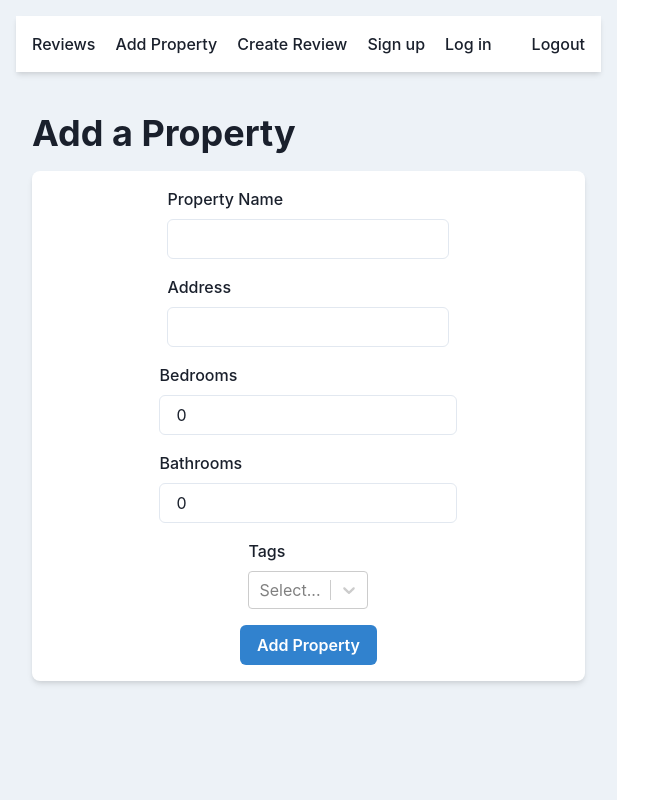
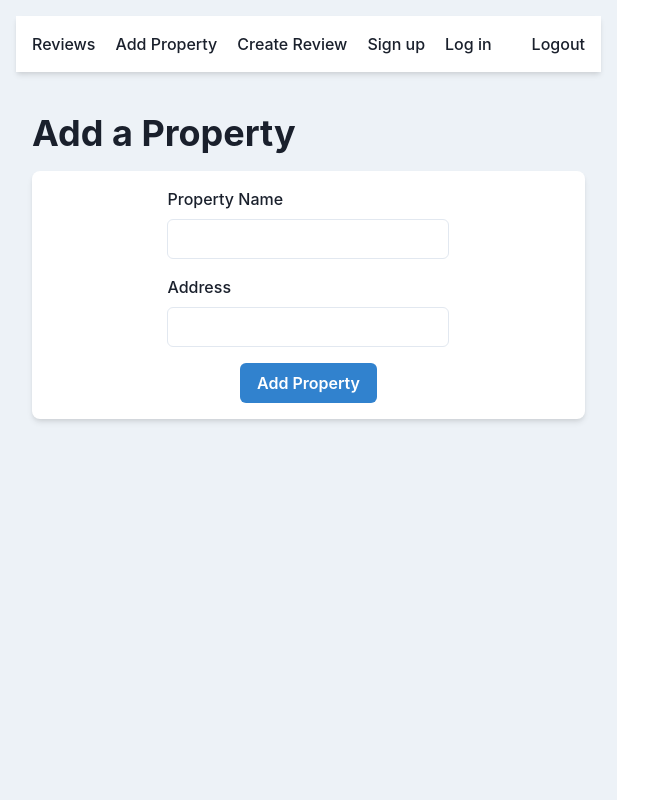
Before and after one commit to gracebw7/307-group-1, a React (Vite) app in the folder packages/react-frontend/: page /add-property in a window 1280 px wide. Shown: the whole page, without its empty margins (0-664 px from the left). Built offline with nearby package versions, Linux system fonts and the light colour scheme.

Commit message:
Revert "added tags to properties"
This reverts commit 3b63c44aaf0dc49e430d3ee1d4750fc9f8a9c9f7.

```diff
--- a/packages/react-frontend/src/components/PropertyForm.jsx
+++ b/packages/react-frontend/src/components/PropertyForm.jsx
@@ -1,35 +1,23 @@
 import { useState } from "react";
-import { Box, Button, Input, FormLabel, VStack, NumberInput, NumberInputField } from "@chakra-ui/react";
+import {
+  Box,
+  Button,
+  Input,
+  FormLabel,
+  VStack
+} from "@chakra-ui/react";
 import PropTypes from "prop-types";
-import Select from "react-select";
 
 const PropertyForm = ({ onSubmit }) => {
   const [formData, setFormData] = useState({
     name: "",
-    address: "",
-    bedrooms: 0,
-    bathrooms: 0,
-    tags: [],
+    address: ""
   });
 
   const handleChange = (e) => {
     setFormData({
       ...formData,
-      [e.target.name]: e.target.value,
-    });
-  };
-
-  const handleNumberChange = (valueAsString, valueAsNumber, name) => {
-    setFormData({
-      ...formData,
-      [name]: valueAsNumber,
-    });
-  };
-
-  const handleTagsChange = (selectedOptions) => {
-    setFormData({
-      ...formData,
-      tags: selectedOptions.map(option => option.value),
+      [e.target.name]: e.target.value
     });
   };
 
@@ -37,12 +25,6 @@ const PropertyForm = ({ onSubmit }) => {
     e.preventDefault();
     onSubmit(formData);
   };
-
-  const tagOptions = [
-    { value: "apartment", label: "Apartment" },
-    { value: "house", label: "House" },
-    { value: "close-to-campus", label: "Close to Campus" },
-  ];
 
   return (
     <Box p={4} bg="white" borderRadius="lg" boxShadow="md">
@@ -70,44 +52,6 @@ const PropertyForm = ({ onSubmit }) => {
             />
           </Box>
 
-          <Box>
-            <FormLabel>Bedrooms</FormLabel>
-            <NumberInput
-              min={0}
-              name="bedrooms"
-              value={formData.bedrooms}
-              onChange={(valueAsString, valueAsNumber) => handleNumberChange(valueAsString, valueAsNumber, "bedrooms")}
-              required
-            >
-              <NumberInputField />
-            </NumberInput>
-          </Box>
-
-          <Box>
-            <FormLabel>Bathrooms</FormLabel>
-            <NumberInput
-              min={0}
-              name="bathrooms"
-              value={formData.bathrooms}
-              onChange={(valueAsString, valueAsNumber) => handleNumberChange(valueAsString, valueAsNumber, "bathrooms")}
-              required
-            >
-              <NumberInputField />
-            </NumberInput>
-          </Box>
-
-          <Box>
-            <FormLabel>Tags</FormLabel>
-            <Select
-              isMulti
-              name="tags"
-              options={tagOptions}
-              className="basic-multi-select"
-              classNamePrefix="select"
-              onChange={handleTagsChange}
-            />
-          </Box>
-
           <Button type="submit" colorScheme="blue">
             Add Property
           </Button>
@@ -118,7 +62,7 @@ const PropertyForm = ({ onSubmit }) => {
 };
 
 PropertyForm.propTypes = {
-  onSubmit: PropTypes.func.isRequired,
+  onSubmit: PropTypes.func.isRequired
 };
 
 export default PropertyForm;
```
